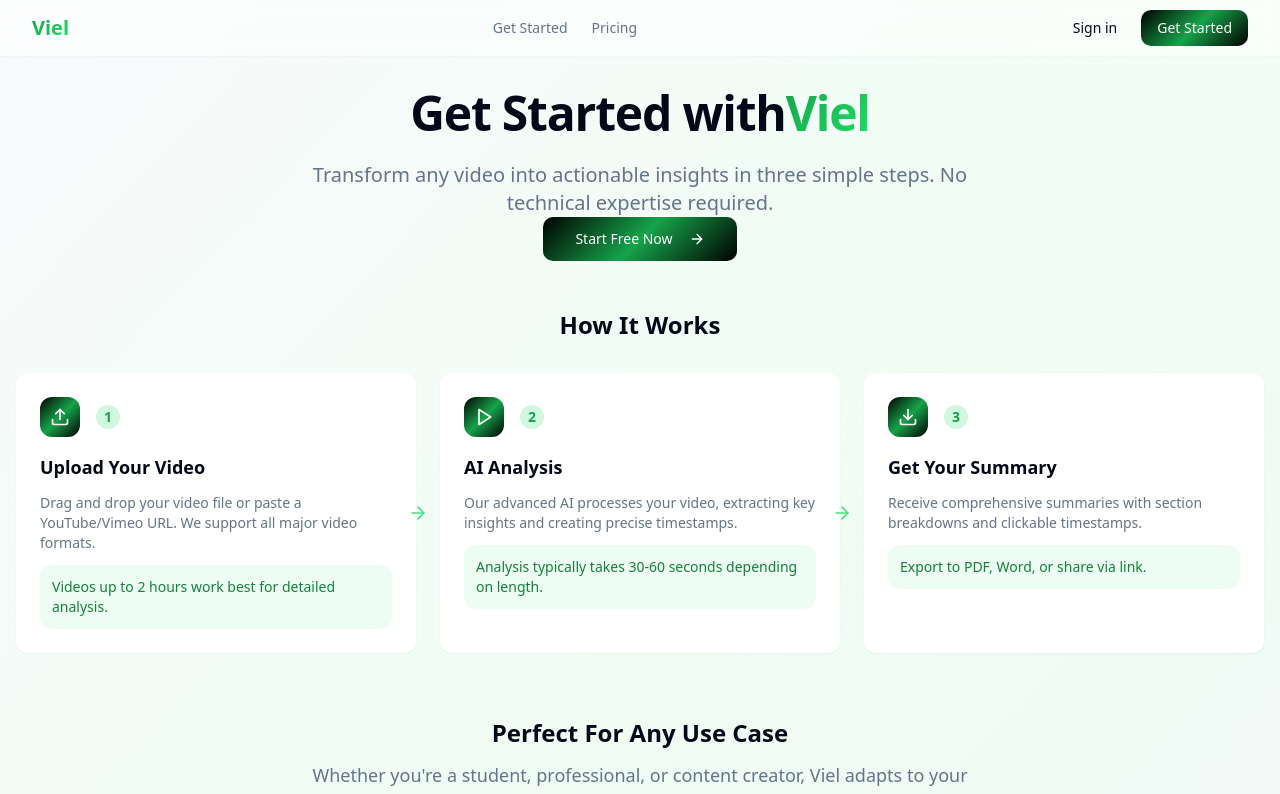
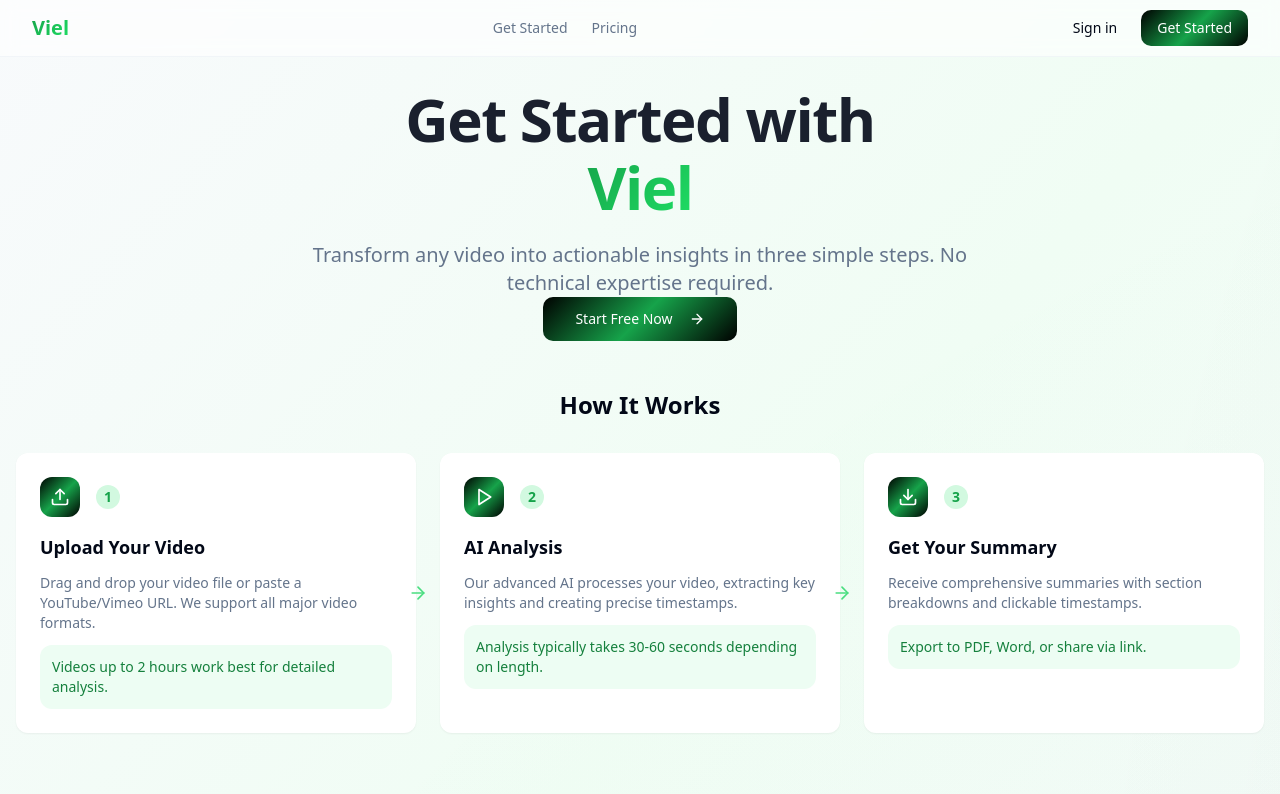
Before and after one commit to Articial-space/echo-video-burst, a React (Vite) app: page /get-started in a window 1280 px wide. Shown: the top 794 px of the page. Built offline with nearby package versions, Linux system fonts and the light colour scheme.

Commit message:
Optimize and add effects to GetStarted page
Optimized the UI and added effects to the GetStarted page.

```diff
--- a/src/pages/GetStarted.tsx
+++ b/src/pages/GetStarted.tsx
@@ -58,9 +58,9 @@ const GetStarted = () => {
         <main className="container mx-auto px-4 py-8">
           {/* Header Section */}
           <div className="text-center space-y-6 mb-12">
-            <h1 className="text-4xl md:text-5xl font-bold tracking-tight">
-              Get Started with
-              <span className="block brand-text-gradient">
+            <h1 className="text-4xl md:text-6xl font-bold tracking-tight animate-fade-in">
+              <span className="block mb-2 text-foreground/90">Get Started with</span>
+              <span className="block brand-text-gradient hover-scale transition-transform duration-300">
                 Viel
               </span>
             </h1>
```
